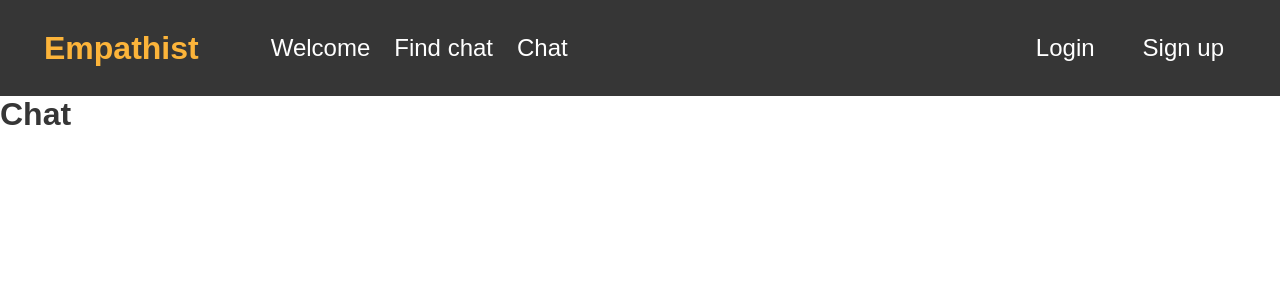
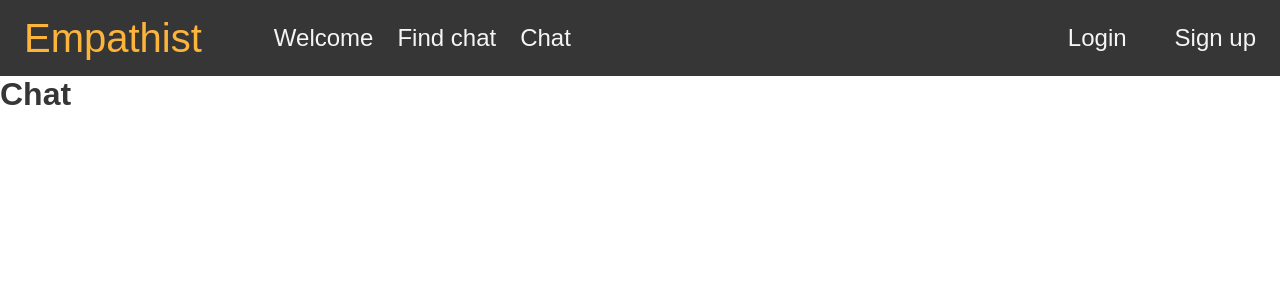
Before and after one commit to rakenduste-programmeerimine-2022/empathist, a React (Create React App) app in the folder client/: page /chat in a window 1280 px wide. Shown: the top 300 px of the page. Built offline with nearby package versions, Linux system fonts and the light colour scheme.

Commit message:
added navigation buttons, navbar is responsive (closes #9)

```diff
--- a/client/src/App.css
+++ b/client/src/App.css
@@ -2,9 +2,15 @@
   font-family: Arial, Helvetica, sans-serif;
 
   --main-yellow: #FCB43A;
+  --dark: hsl(0, 0%, 21%);
 }
-
 
 #navTitle {
   color: var(--main-yellow) !important;
 }
+
+@media screen and (max-width: 1023px) {
+  .navbar-menu .navbar-item:hover{
+    color: var(--dark) !important
+}
+}
--- a/client/src/components/global/Navbar.js
+++ b/client/src/components/global/Navbar.js
@@ -1,34 +1,64 @@
+import { useState } from "react"
 import { Link } from "react-router-dom"
 
 const Navbar = () => {
+  const [navToggle, setNavToggle] = useState("")
+  const [navMenu, setNavMenu] = useState("")
+
+  const handleNavToggle = () => {
+    navToggle === "" ? setNavToggle("is-active") : setNavToggle("")
+    navMenu === "" ? setNavMenu("is-active") : setNavMenu("")
+  }
+
   return (
     <>
-      <nav className="navbar is-dark is-spaced" role="navigation">
+      <nav className="navbar is-dark" role="navigation">
         <div className="navbar-brand">
           <div
-            className=" navbar-item title is-size-3 mr-6 has-text-light"
+            className=" navbar-item is-size-2 is-size-4-touch ml-3 mr-6 has-text-light"
             id="navTitle"
           >
             Empathist
           </div>
+          <div
+            role="button"
+            className={`navbar-burger ${navToggle}`}
+            aria-label="menu"
+            aria-expanded="false"
+            data-target="navbarBasicExample"
+            onClick={handleNavToggle}
+          >
+            <span aria-hidden="true"></span>
+            <span aria-hidden="true"></span>
+            <span aria-hidden="true"></span>
+          </div>
         </div>
-        <div id="navbar" className="navbar-menu is-size-4">
+        <div
+          id="navbar"
+          className={`navbar-menu is-size-4 has-background-dark ${navMenu}`}
+        >
           <div className="navbar-start">
-            <Link className="navbar-item" to="/">
+            <Link id="navItem" className="navbar-item has-text-light" to="/">
               Welcome
             </Link>
-            <Link className="navbar-item" to="findChat">
+            <Link className="navbar-item has-text-light" to="findChat">
               Find chat
             </Link>
-            <Link className="navbar-item" to="chat">
+            <Link className="navbar-item has-text-light" to="chat">
               Chat
             </Link>
           </div>
           <div className="navbar-end">
-            <Link className="navbar-item is-size-4 mx-3" to="login">
+            <Link
+              className="navbar-item is-size-4 mx-3 has-text-light has-text-light"
+              to="login"
+            >
               Login
             </Link>
-            <Link className="navbar-item is-size-4 mx-3" to="signup">
+            <Link
+              className="navbar-item is-size-4 mx-3 has-text-light"
+              to="signup"
+            >
               Sign up
             </Link>
           </div>
```
